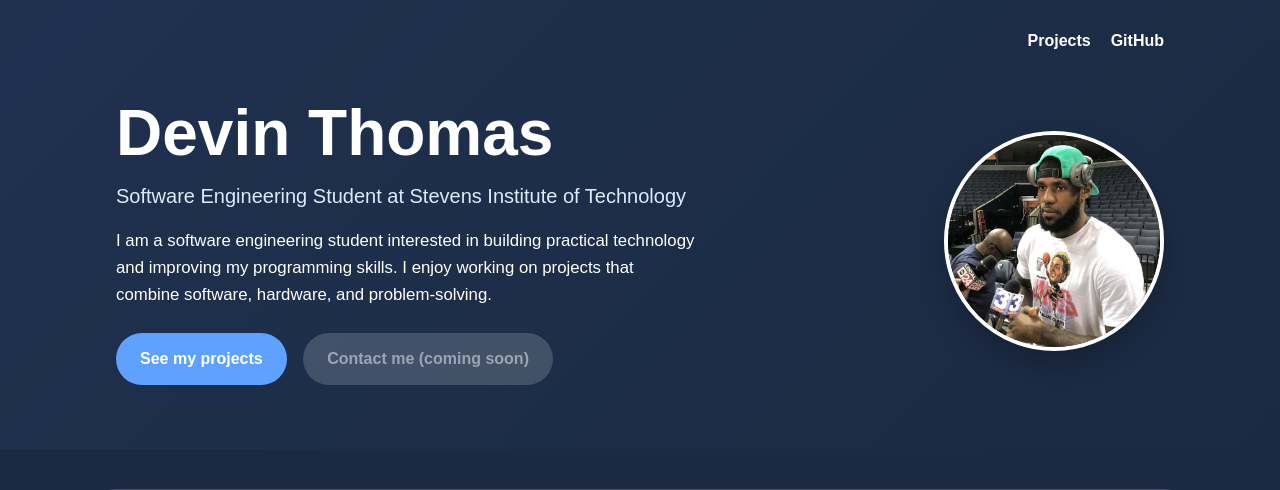
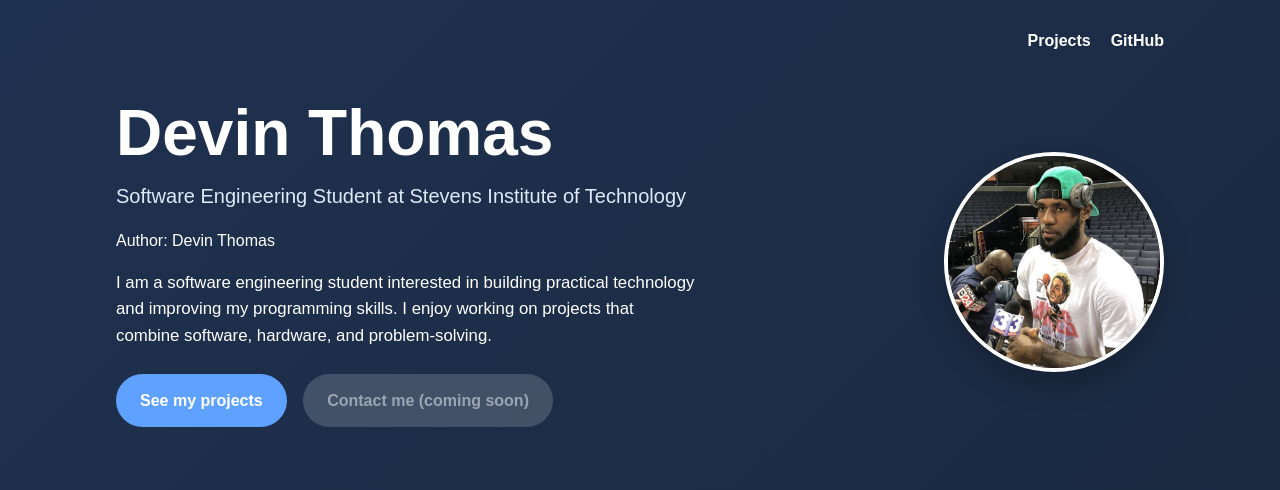
Before and after one commit to devinthms/SSW215-DThomas, a Flask app: page / in a window 1280 px wide. Shown: the top 490 px of the page. Run offline with Flask 3, Linux system fonts and the light colour scheme.

Commit message:
feat: add the author table and link projects to it

```diff
--- a/labs/lab8/app.py
+++ b/labs/lab8/app.py
@@ -17,6 +17,7 @@ class Project(db.Model):
     title = db.Column(db.String(120), nullable=False, unique=True)
     description = db.Column(db.Text, nullable=False, default="")
     likes = db.Column(db.Integer, nullable=False, default=0)
+    author_id = db.Column(db.Integer, db.ForeignKey("author.id"), nullable=False)
 
     def to_dict(self):
         return {
@@ -24,7 +25,14 @@ class Project(db.Model):
             "title": self.title,
             "description": self.description,
             "likes": self.likes,
+            "author": self.author.name,
         }
+
+
+class Author(db.Model):
+    id = db.Column(db.Integer, primary_key=True)
+    name = db.Column(db.String(80), nullable=False)
+    projects = db.relationship("Project", backref="author")
 
 
 def init_seed_data():
@@ -35,6 +43,8 @@ def init_seed_data():
     with seed_file.open(encoding="utf-8") as projects_file:
         seed_projects = json.load(projects_file)
 
+    author = Author(name="Devin Thomas")
+    db.session.add(author)
     for project_data in seed_projects:
         db.session.add(
             Project(
@@ -42,6 +52,7 @@ def init_seed_data():
                 title=project_data["title"],
                 description=project_data["description"],
                 likes=project_data["likes"],
+                author=author,
             )
         )
 
@@ -61,13 +72,22 @@ with app.app_context():
 @app.route("/")
 def index():
     projects = Project.query.order_by(Project.id).all()
-    return render_template("index.html", projects=projects)
+    author = Author.query.order_by(Author.id).first()
+    return render_template("index.html", projects=projects, author=author)
 
 
 @app.route("/api/projects")
 def get_projects():
     projects = Project.query.order_by(Project.id).all()
     return jsonify([project.to_dict() for project in projects])
+
+
+@app.route("/api/author")
+def get_author():
+    author = Author.query.order_by(Author.id).first()
+    if author is None:
+        return jsonify(error="Author not found"), 404
+    return jsonify(author=author.name)
 
 
 @app.route("/api/projects/<int:project_id>/upvote", methods=["POST"])
@@ -96,7 +116,16 @@ def create_project():
     if not isinstance(title, str) or not title.strip():
         return jsonify(error="A project title is required"), 400
 
-    project = Project(title=title.strip(), description="", likes=0)
+    author = Author.query.order_by(Author.id).first()
+    if author is None:
+        return jsonify(error="No project author is available"), 400
+
+    project = Project(
+        title=title.strip(),
+        description="",
+        likes=0,
+        author=author,
+    )
     db.session.add(project)
     try:
         db.session.commit()
--- a/labs/lab8/templates/index.html
+++ b/labs/lab8/templates/index.html
@@ -18,6 +18,7 @@
         <div class="hero-content">
           <h1 id="hero-title" class="hero-title">Devin Thomas</h1>
           <p class="subtitle">Software Engineering Student at Stevens Institute of Technology</p>
+          <p class="author-name">Author: {{ author.name }}</p>
           <p class="bio">
             I am a software engineering student interested in building practical technology and improving my programming skills. I enjoy working on projects that combine software, hardware, and problem-solving.
           </p>
```
Also changed, not shown: labs/lab8/SPEC.md (+1 -1 lines), 1 other file.
